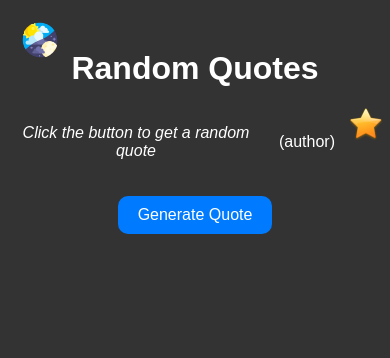
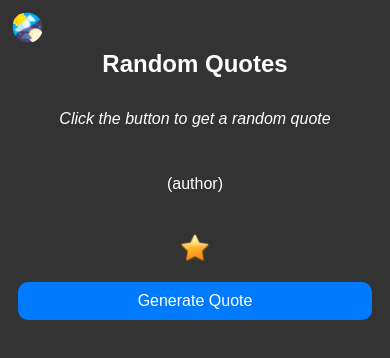
Before and after one commit to quemque/random-quotes, a plain HTML site: page index.html in a window 390 px wide. Drawn offline with Linux system fonts and the light colour scheme.

Commit message:
adaptive cite

```diff
--- a/styles.css
+++ b/styles.css
@@ -37,12 +37,13 @@ body.light-theme {
   background-color: #f5f5f5;
   color: #333;
 }
+
 .favorite-btn {
   background: transparent;
   border: none;
   padding: 0;
   cursor: pointer;
-  align-self: flex-start; /* Выравниваем кнопку по верху текста */
+  align-self: flex-start;
 }
 
 .favorite-btn img {
@@ -50,24 +51,29 @@ body.light-theme {
   height: 32px;
   display: block;
 }
+
 .quote-container {
   display: flex;
-  align-items: center; /* Выравниваем по вертикали */
-  justify-content: center; /* Центрируем по горизонтали */
-  gap: 15px; /* Расстояние между текстом и кнопкой */
-  margin-bottom: 20px; /* Отступ снизу перед кнопкой генерации */
+  align-items: center;
+  justify-content: center;
+  gap: 15px;
+  margin-bottom: 20px;
+  flex-wrap: wrap;
 }
 
 .quote-text {
-  text-align: center; /* Текст остается по центру */
+  text-align: center;
 }
+
 .parent-of-button {
-  background: none; /* или transparent */
+  background: none;
 }
+
 .container {
   max-width: 600px;
   margin: 50px auto;
   text-align: center;
+  padding: 0 10px;
 }
 
 .btn {
@@ -87,3 +93,49 @@ body.light-theme {
 #quote {
   font-style: italic;
 }
+
+/* Responsive styles */
+@media (max-width: 600px) {
+  .quote-container {
+    flex-direction: column;
+    align-items: center;
+  }
+
+  .favorite-btn {
+    align-self: center;
+    margin-top: 10px;
+  }
+
+  .btn {
+    width: 100%;
+    font-size: 1em;
+  }
+
+  .theme-toggle {
+    top: 10px;
+    left: 10px;
+    width: 35px;
+    height: 35px;
+  }
+
+  .theme-toggle img {
+    width: 100%;
+    height: 100%;
+  }
+
+  h1 {
+    font-size: 1.5em;
+  }
+
+  #quote,
+  #quote-author {
+    font-size: 1em;
+    text-align: center;
+    padding: 0 5px;
+  }
+
+  .favorite-btn img {
+    width: 28px;
+    height: 28px;
+  }
+}
```
